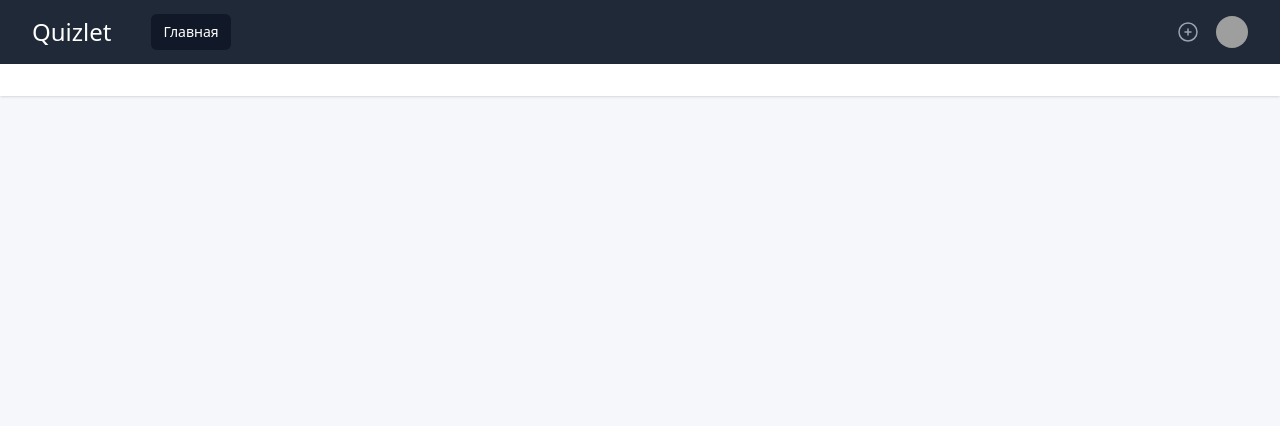
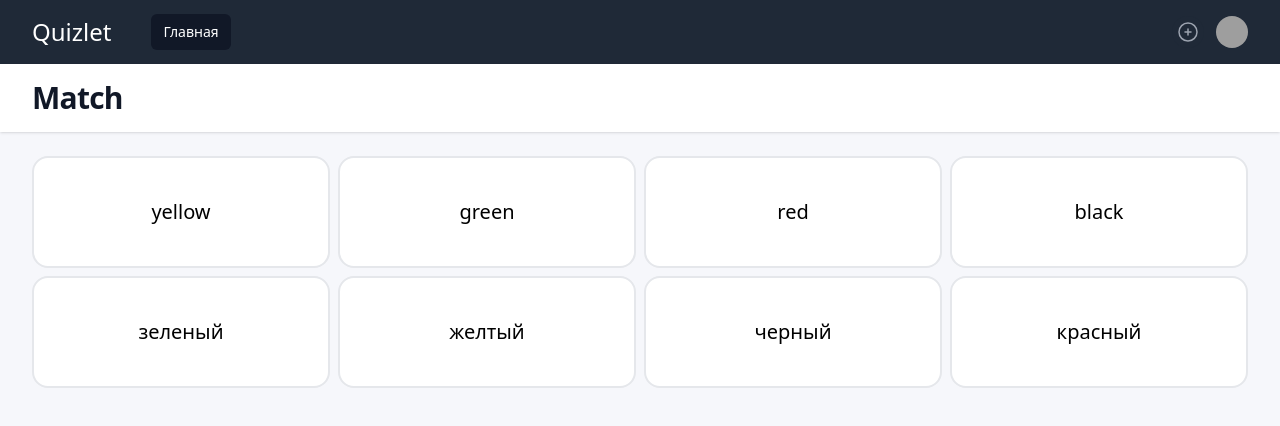
Before and after one commit to KodyaTemirov/quizlet-app, a Vue app: page /match/1 in a window 1280 px wide. Shown: the top 426 px of the page. Built offline with nearby package versions, Linux system fonts and the light colour scheme; grey boxes are pictures that could not be loaded.

Commit message:
feat: add game mode

```diff
--- /dev/null
+++ b/src/components/ModeButton.vue
@@ -0,0 +1,14 @@
+<script setup>
+const props = defineProps(['to']);
+
+const { to } = props;
+</script>
+<template>
+	<router-link
+		:to="to"
+		type="button"
+		class="items-center rounded-md bg-white px-3 py-2 text-sm font-semibold text-gray-800 shadow-sm hover:shadow focus-visible:outline focus-visible:outline-2 focus-visible:outline-offset-2 focus-visible:outline-indigo-600 w-full flex gap-3 border-b-4 border-white border-solid hover:border-indigo-200"
+	>
+		<slot />
+	</router-link>
+</template>
--- a/src/pages/DetailCard.vue
+++ b/src/pages/DetailCard.vue
@@ -1,7 +1,18 @@
 <script setup>
-import { ref, watch } from 'vue';
+import { ref, watch, onMounted } from 'vue';
 import { store } from '../store/store';
 import Toggle from '../components/Toggle.vue';
+import ModeButton from '../components/ModeButton.vue';
+import { library } from '@fortawesome/fontawesome-svg-core';
+import {
+	faLayerGroup,
+	faCodeCompare,
+	faQuestion,
+	faPuzzlePiece,
+} from '@fortawesome/free-solid-svg-icons';
+
+library.add(faLayerGroup, faCodeCompare, faQuestion, faPuzzlePiece);
+
 const { cards } = store;
 const props = defineProps(['id']);
 const card = cards[props.id - 1];
@@ -48,6 +59,7 @@ const completedStyle = {
 </script>
 
 <template>
+	<div class="pr-80">
 		<div>
 			<h1
 				class="text-2xl font-bold leading-7 text-gray-900 sm:truncate sm:text-3xl sm:tracking-tight"
@@ -58,6 +70,36 @@ const completedStyle = {
 			<p class="mt-4 text-gray-500 text-sm">
 				{{ description }}
 			</p>
+			<div class="flex gap-4 mt-4">
+				<ModeButton to="#">
+					<font-awesome-icon
+						icon="fa-solid fa-layer-group"
+						class="text-2xl text-blue-700"
+					/>
+					Карточки</ModeButton
+				>
+				<ModeButton to="#">
+					<font-awesome-icon
+						icon="fa-solid fa-code-compare"
+						class="text-2xl text-blue-700"
+					/>
+					Заучивание</ModeButton
+				>
+				<ModeButton to="#">
+					<font-awesome-icon
+						icon="fa-solid fa-question"
+						class="text-2xl text-blue-700"
+					/>
+					Тест</ModeButton
+				>
+				<ModeButton :to="`/match/${props.id}`">
+					<font-awesome-icon
+						icon="fa-solid fa-puzzle-piece"
+						class="text-2xl text-blue-700"
+					/>
+					Подбор</ModeButton
+				>
+			</div>
 			<div v-show="!result">
 				<Toggle
 					v-for="{ id, term, definition, active } in sliderState"
@@ -130,4 +172,5 @@ const completedStyle = {
 				</span>
 			</div>
 		</div>
+	</div>
 </template>
--- /dev/null
+++ b/src/pages/Match.vue
@@ -0,0 +1,99 @@
+<script setup>
+import { ref, watch, onMounted } from 'vue';
+import { store } from '../store/store';
+
+const { cards } = store;
+const props = defineProps(['id']);
+const card = cards[props.id - 1];
+const { terms } = card;
+
+let clickCount = ref(0);
+const firstValue = ref({});
+const secondValue = ref({});
+
+function shuffle(array) {
+	var currentIndex = array.length,
+		temporaryValue,
+		randomIndex;
+
+	// While there remain elements to shuffle...
+	while (0 !== currentIndex) {
+		// Pick a remaining element...
+		randomIndex = Math.floor(Math.random() * currentIndex);
+		currentIndex -= 1;
+
+		// And swap it with the current element.
+		temporaryValue = array[currentIndex];
+		array[currentIndex] = array[randomIndex];
+		array[randomIndex] = temporaryValue;
+	}
+
+	return array;
+}
+
+const allTerms = ref(
+	shuffle([
+		...terms.map(item => {
+			return {
+				id: item.id,
+				value: item.term,
+				checked: false,
+			};
+		}),
+		...terms.map(item => {
+			return {
+				id: item.id,
+				value: item.definition,
+				checked: false,
+			};
+		}),
+	])
+);
+
+const selectCard = term => {
+	const isFirst = clickCount.value === 0;
+	const isSecond = clickCount.value === 1;
+
+	if (isFirst) {
+		clickCount.value++;
+		firstValue.value = term;
+		term.checked = true;
+	} else if (isSecond) {
+		clickCount.value = 0;
+		secondValue.value = term;
+		term.checked = true;
+
+		setTimeout(() => {
+			const unCheckedItems = allTerms.value.map(item => {
+				const newItem = { ...item, checked: false };
+				return newItem;
+			});
+			allTerms.value = unCheckedItems;
+		}, 500);
+
+		const isMatched =
+			secondValue.value.id === firstValue.value.id &&
+			firstValue.value.value !== secondValue.value.value;
+
+		if (isMatched) {
+			const deleteItem = allTerms.value.filter(
+				({ id }) => id !== firstValue.value.id
+			);
+			allTerms.value = deleteItem;
+		}
+	}
+};
+</script>
+
+<template>
+	<div class="grid grid-cols-4 gap-2 flex-wrap">
+		<div
+			v-for="(item, index) in allTerms"
+			@click="selectCard(item)"
+			class="p-10 box-border w-full bg-white border-2 solid border-gray-200 rounded-2xl text-xl text-center hover:bg-slate-100 select-none hover:cursor-pointer"
+			:class="{ 'bg-gray-100 border-blue-500': item.checked }"
+		>
+			{{ item.value }}
+		</div>
+	</div>
+</template>
--- a/src/routes/index.js
+++ b/src/routes/index.js
@@ -1,6 +1,7 @@
 import { createWebHistory, createRouter } from "vue-router";
 import App from '../pages/Home.vue';
 import DetailCard from '../pages/DetailCard.vue';
+import Match from '../pages/Match.vue';
 
 
 const routes = [
@@ -16,6 +17,12 @@ const routes = [
 		props: true,
 		component: DetailCard,
 	},
+	{
+		path: "/match/:id",
+		name: "Match",
+		props: true,
+		component: Match,
+	},
 ];
 
 export const router = createRouter({
```
Lines whose indentation alone changed are shown as unchanged.
